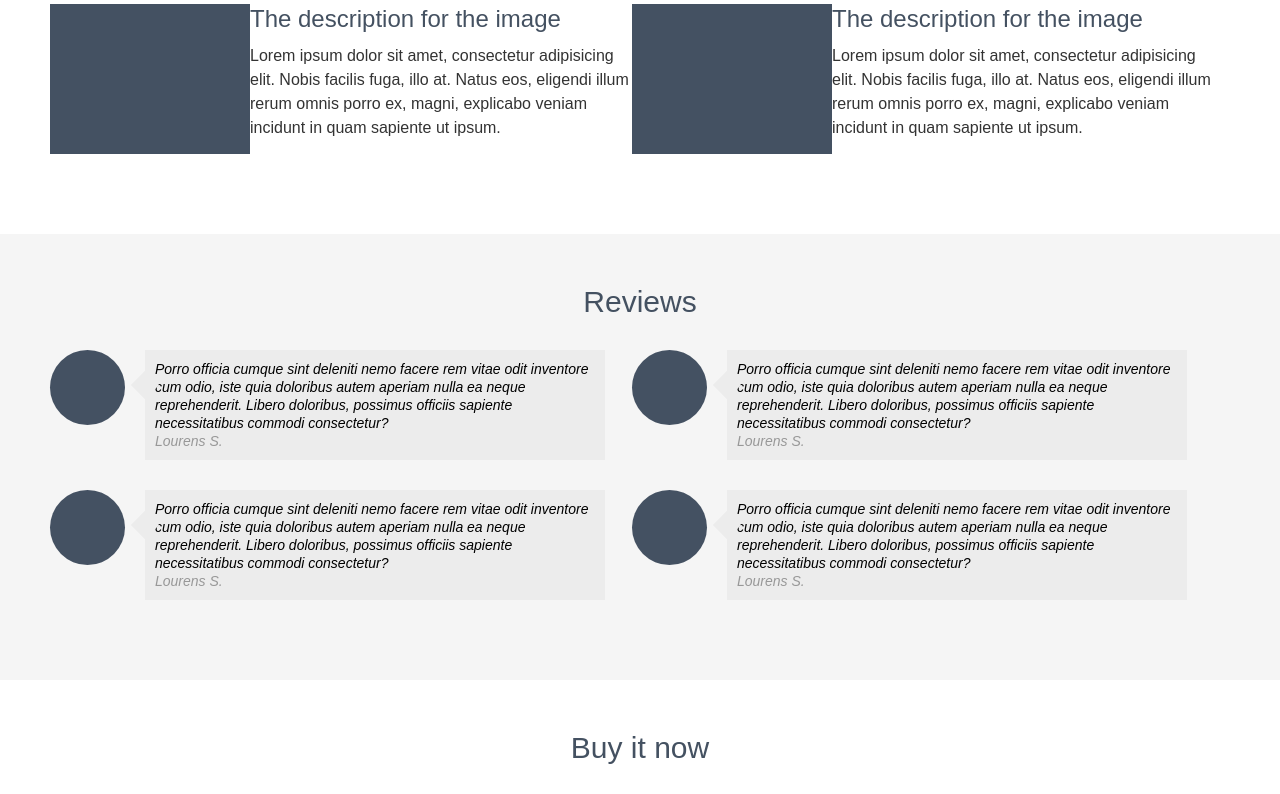
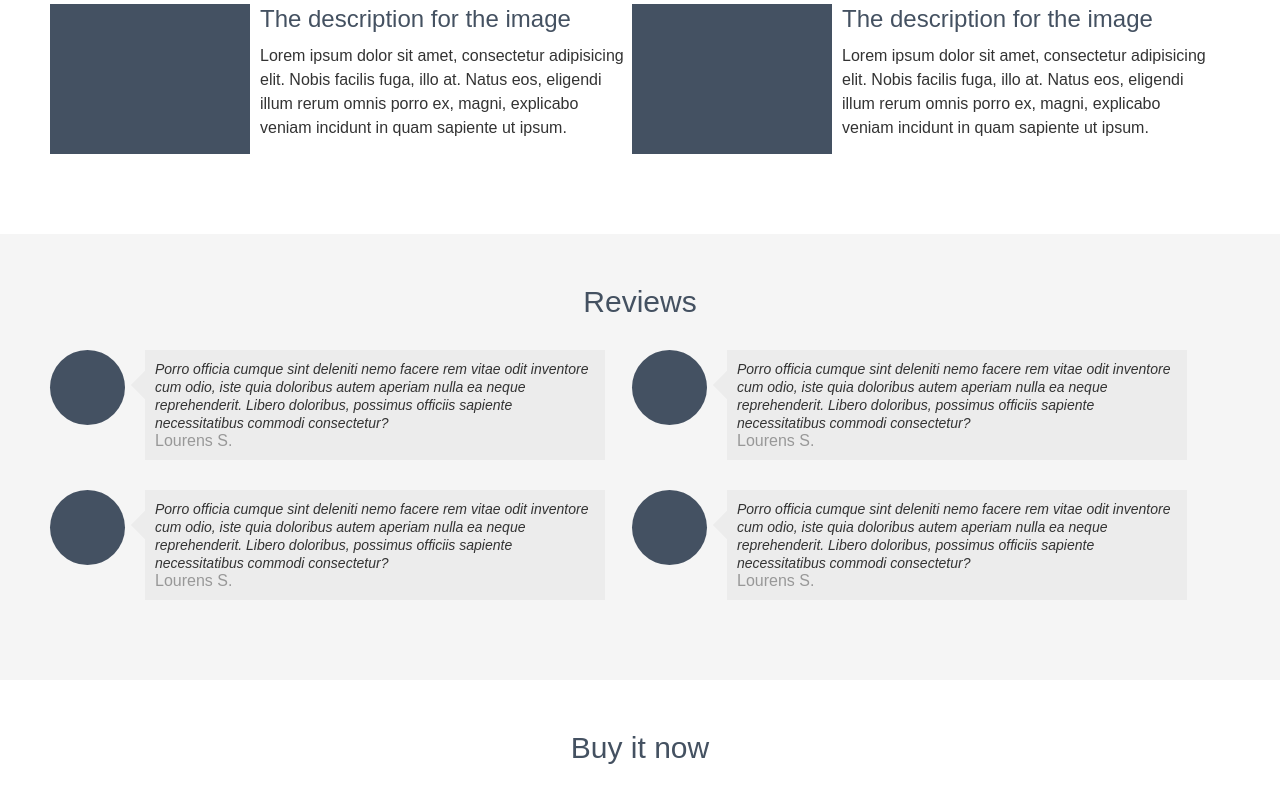
Before and after one commit to ozaka-oz/ED, a plain HTML site: page index.html in a window 1280 px wide. Shown: the part 1403-2197 px from the top of the page. Drawn offline with Linux system fonts and the light colour scheme.

Commit message:
внес правки с з индекс

```diff
--- a/index.html
+++ b/index.html
@@ -98,28 +98,28 @@
                 <div class="reviews_item">
                     <div class="reviews_img"></div>
                     <blockquote class="reviews_txt">
-                        Porro officia cumque sint deleniti nemo facere rem vitae odit inventore cum odio, iste quia doloribus autem aperiam nulla ea neque reprehenderit. Libero doloribus, possimus officiis sapiente necessitatibus commodi consectetur?
+                        <p>Porro officia cumque sint deleniti nemo facere rem vitae odit inventore cum odio, iste quia doloribus autem aperiam nulla ea neque reprehenderit. Libero doloribus, possimus officiis sapiente necessitatibus commodi consectetur?</p>
                         <div class="reviews_txt_name">Lourens S.</div>
                     </blockquote>
                 </div>
                 <div class="reviews_item">
                     <div class="reviews_img"></div>
                     <blockquote class="reviews_txt">
-                        Porro officia cumque sint deleniti nemo facere rem vitae odit inventore cum odio, iste quia doloribus autem aperiam nulla ea neque reprehenderit. Libero doloribus, possimus officiis sapiente necessitatibus commodi consectetur?
+                        <p>Porro officia cumque sint deleniti nemo facere rem vitae odit inventore cum odio, iste quia doloribus autem aperiam nulla ea neque reprehenderit. Libero doloribus, possimus officiis sapiente necessitatibus commodi consectetur?</p>
                         <div class="reviews_txt_name">Lourens S.</div>
                     </blockquote>
                 </div>
                 <div class="reviews_item">
                     <div class="reviews_img"></div>
                     <blockquote class="reviews_txt">
-                        Porro officia cumque sint deleniti nemo facere rem vitae odit inventore cum odio, iste quia doloribus autem aperiam nulla ea neque reprehenderit. Libero doloribus, possimus officiis sapiente necessitatibus commodi consectetur?
+                        <p>Porro officia cumque sint deleniti nemo facere rem vitae odit inventore cum odio, iste quia doloribus autem aperiam nulla ea neque reprehenderit. Libero doloribus, possimus officiis sapiente necessitatibus commodi consectetur?</p>
                         <div class="reviews_txt_name">Lourens S.</div>
                     </blockquote>
                 </div>
                 <div class="reviews_item">
                     <div class="reviews_img"></div>
                     <blockquote class="reviews_txt">
-                        Porro officia cumque sint deleniti nemo facere rem vitae odit inventore cum odio, iste quia doloribus autem aperiam nulla ea neque reprehenderit. Libero doloribus, possimus officiis sapiente necessitatibus commodi consectetur?
+                        <p>Porro officia cumque sint deleniti nemo facere rem vitae odit inventore cum odio, iste quia doloribus autem aperiam nulla ea neque reprehenderit. Libero doloribus, possimus officiis sapiente necessitatibus commodi consectetur?</p>
                         <div class="reviews_txt_name">Lourens S.</div>
                     </blockquote>
                 </div>
--- a/style.css
+++ b/style.css
@@ -193,6 +193,7 @@ main {
     width: 200px;
     height: 150px;
     float: left;
+    margin-right: 10px;
 }
 
 .scrinshots_item > h3 {
@@ -239,14 +240,12 @@ main {
 }
 
 .reviews_txt {
-    font-size: 14px;
-    font-style: italic;
-    line-height: 18px;
     background-color: #ececec;
     padding: 10px;
     max-width: 440px;
     float: left;
     position: relative;
+    z-index: 20;
 }
 
 .reviews_txt::before {
@@ -258,6 +257,15 @@ main {
     left: -10px;
     top: 25px;
     transform: rotate(45deg);
+    z-index: 20;
+}
+
+.reviews_txt p {
+    position: relative;
+    font-size: 14px;
+    font-style: italic;
+    line-height: 18px;
+    z-index: 30;
 }
 
 .reviews_txt_name {
```
Also changed, not shown: 1 other file.
